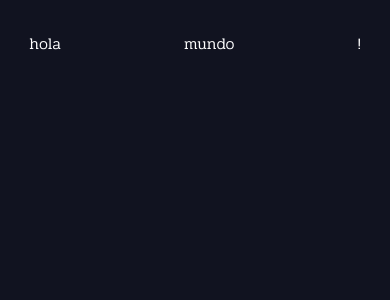
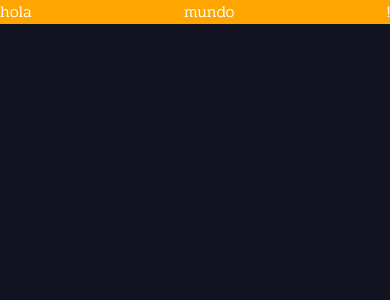
Before and after one commit to mateoargf/portfolioWebReact, a React (Create React App) app: page / in a window 390 px wide. Shown: the top 300 px of the page. Built offline with nearby package versions, Linux system fonts and the light colour scheme.

Commit message:
encontre la forma de hacer responsive en chakra ui con el ejemplo de background en Header.jsx

```diff
--- a/src/App.jsx
+++ b/src/App.jsx
@@ -3,8 +3,9 @@ import { ChakraProvider, extendTheme } from '@chakra-ui/react';
 import './Fonts.css'
 import { Header } from './Components/Header/Header'
 
+
 function App() {
-  const fondoEstilo = extendTheme({
+  const theme = extendTheme({
     styles: {
       global: {
         body: {
@@ -18,11 +19,18 @@ function App() {
     fonts: {
       heading: 'Inconsolata, monospace',
       body: 'Pridi, serif'
+    },
+    breakpoints: {
+      base: '100%',
+      sm: '768px',
+      md: '1024px',
+      lg: '1440px',
+      xl: '1920px',
     }
   });
   return (
     <>
-      <ChakraProvider theme={fondoEstilo}>
+      <ChakraProvider theme={theme}>
         <Header>
 
         </Header>
--- a/src/Components/Header/Header.jsx
+++ b/src/Components/Header/Header.jsx
@@ -1,23 +1,32 @@
 import React from 'react';
-import { Box } from '@chakra-ui/react';
+import { Box, useBreakpointValue  } from '@chakra-ui/react';
 
 
 const Header = () => {
-  const headerStyles = {
+  const backgroundColors = useBreakpointValue({
+    base: 'orange',
+    sm: 'yellow',
+    md: 'red',
+    lg: 'violet',
+    xl: 'grey',
+  });
+
+  const headerStyles ={
     pt: '2rem',
     display:'flex',
     justifyContent: 'space-between',
     pos: 'sticky',
     top: 0,
-    zIndices: 10,
+    zIndex: 10,
     w: '85vw',
     m: '0 auto',
-    animation: 'invisible 2s linear'
+    animation: 'invisible 2s linear',
+    background: backgroundColors
   }
   return (
     <>
       <Box
-        sx={headerStyles}>
+        style={headerStyles}>
           <h1>hola</h1>
           <h1>mundo</h1>
           <h1>!</h1>
```
